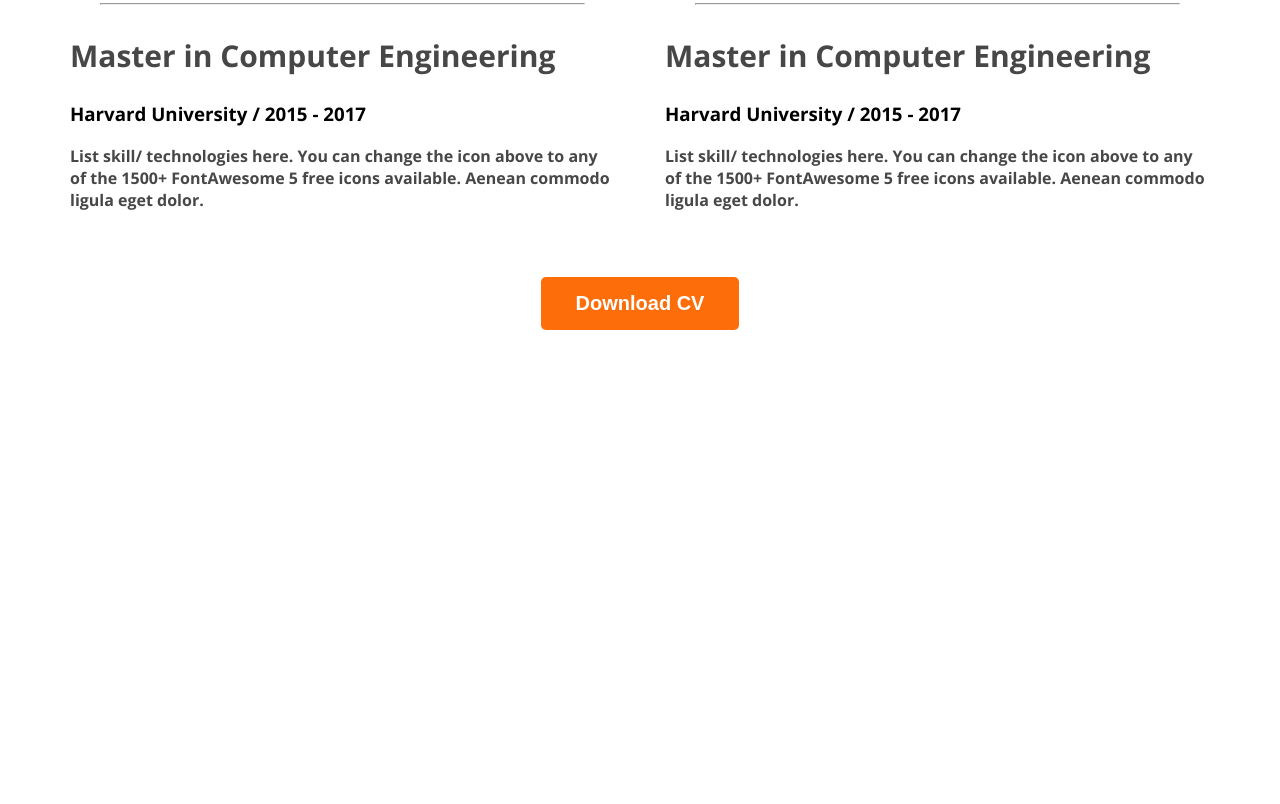
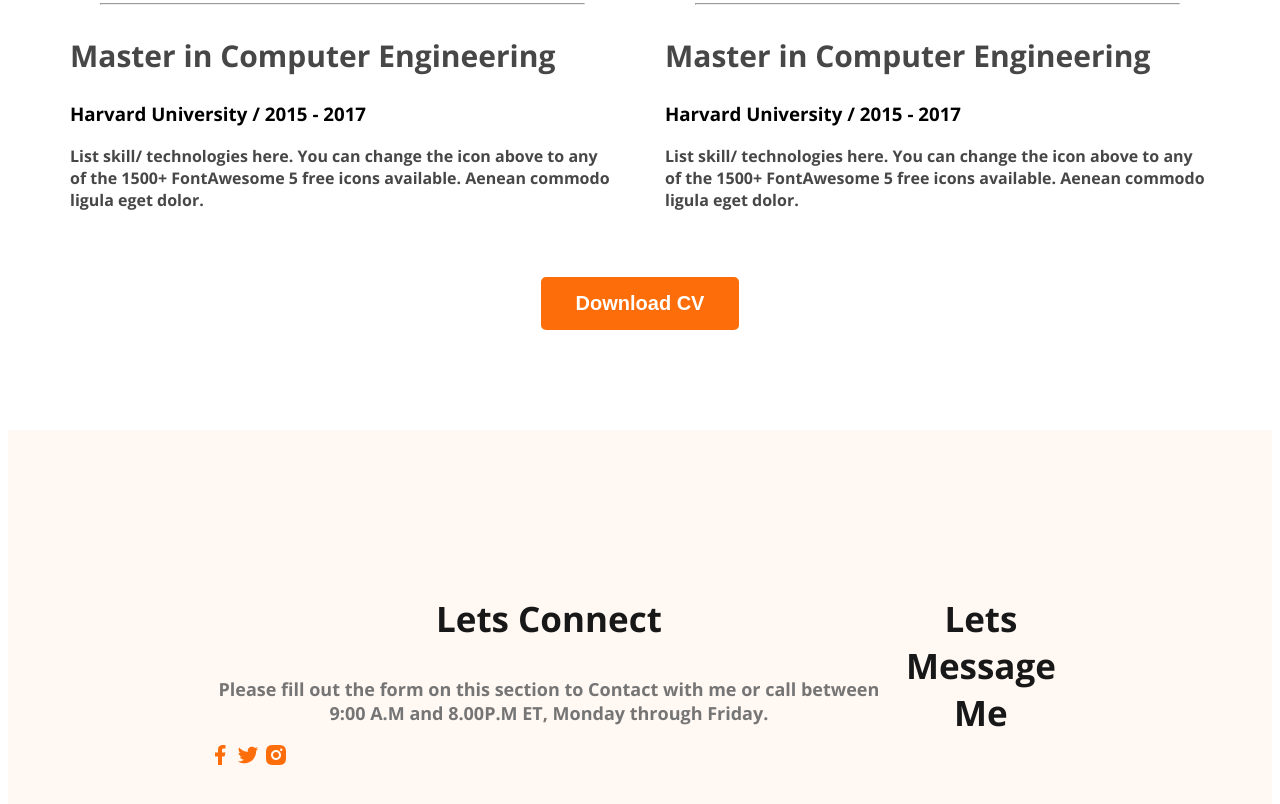
Before and after one commit to milydatta/developer-portfolio, a plain HTML site: page index.html in a window 1280 px wide. Shown: the part 2948-3752 px from the top of the page. Before the commit the page ends 3286 px from the top, so only its background shows below. Drawn offline with nearby package versions, Linux system fonts and the light colour scheme.

Commit message:
added footer section

```diff
--- a/index.html
+++ b/index.html
@@ -196,7 +196,22 @@
     </main>
 
     <footer>
-
+       <div class="footer-column">
+        <h3 class="section-title">Lets Connect</h3>
+        <p class="section-description">
+          Please fill out the form on this section to Contact
+          with me or call between 9:00 A.M and 8.00P.M ET,
+          Monday through Friday.
+        </p>
+        <div class="social-links">
+          <a href=""><img src="images/icons/facebook.png" alt=""></a>
+          <a href=""><img src="images/icons/twitter.png" alt=""></a>
+          <a href=""><img src="images/icons/insta.png" alt=""></a>
+        </div>
+       </div>
+       <div class="footer-column">
+        <h3 class="section-title">Lets Message Me</h3>
+       </div>
     </footer>
 
 </body>
--- a/styles/portfolio.css
+++ b/styles/portfolio.css
@@ -165,3 +165,10 @@ main section{
     text-align: center;
     margin-top: 50px;
 }
+ /* Footer styles*/
+ footer{
+    display: flex;
+    background: #FFF8F3;
+    margin-top: 100px;
+    padding: 130px 200px;
+ }
```
